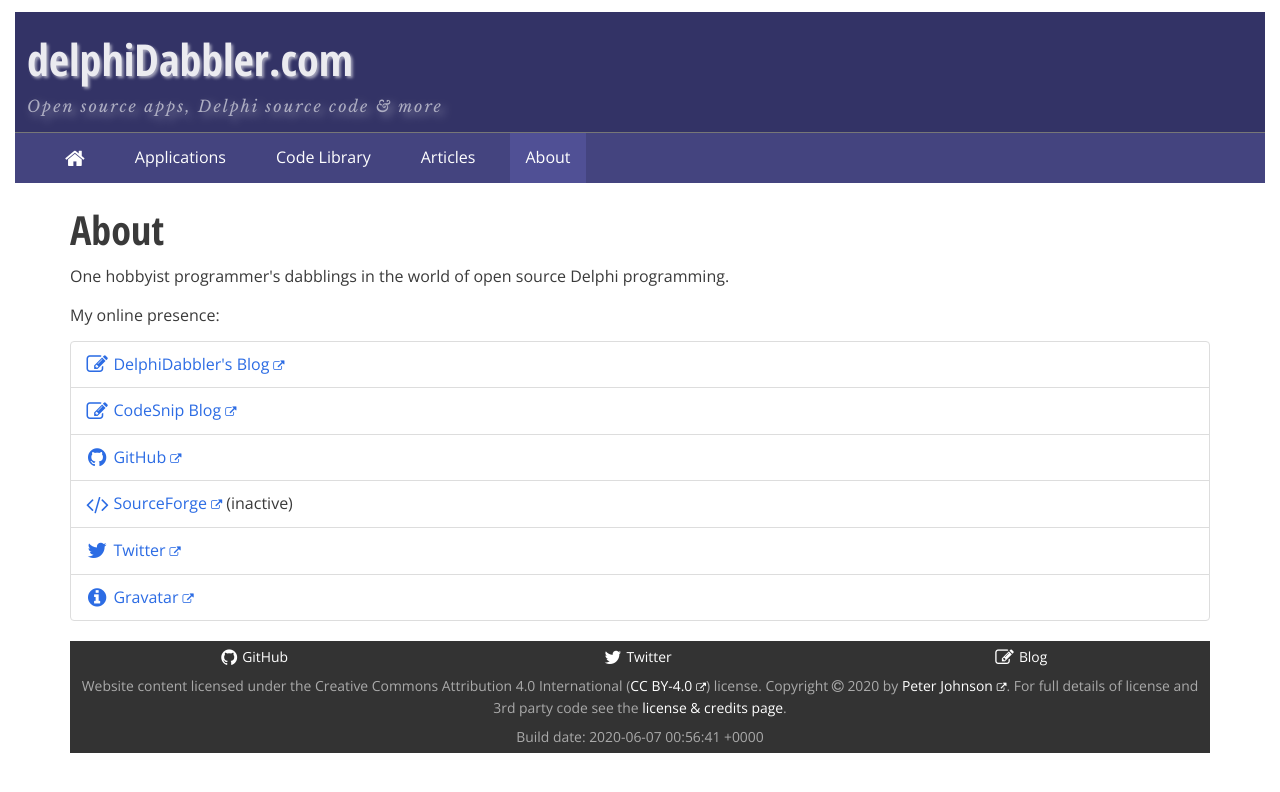
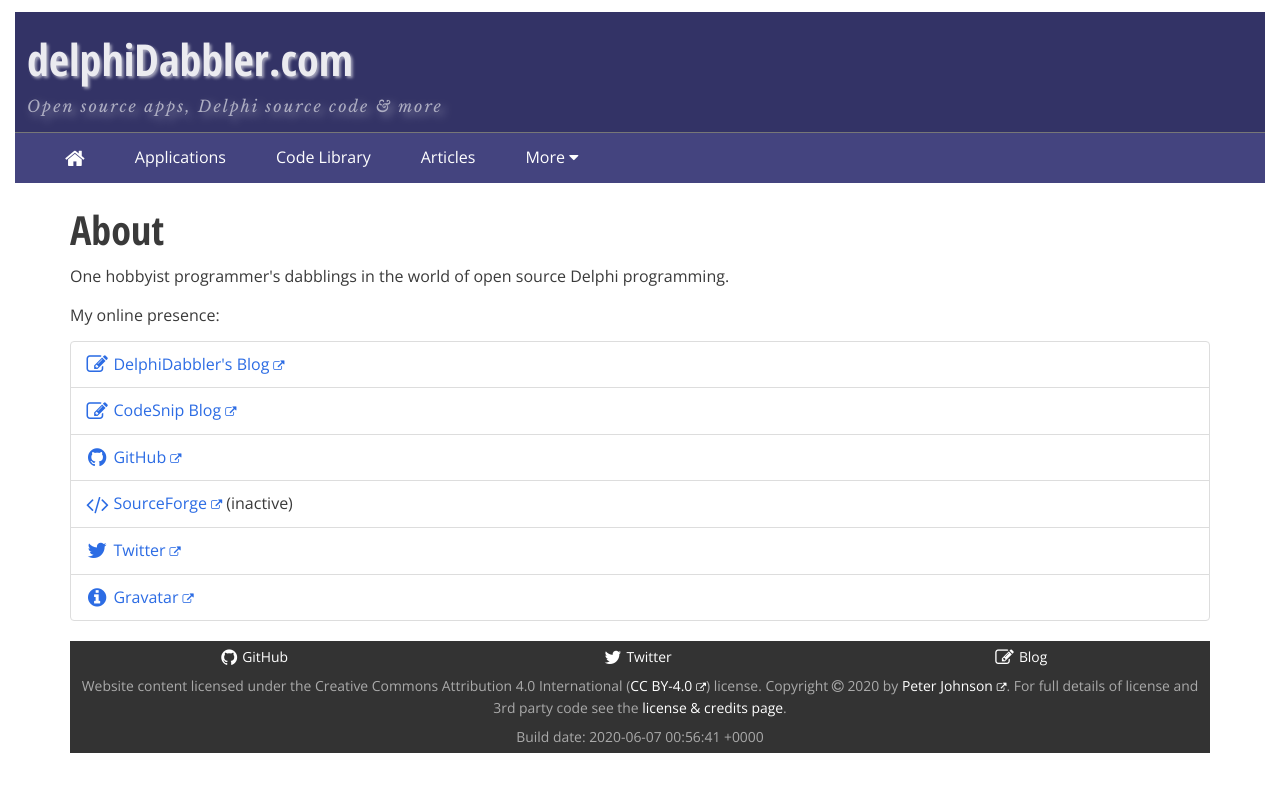
Before and after one commit to delphidabbler/delphidabbler.github.io, a Jekyll site: the page built from about.html, in a window 1280 px wide. Shown: the top 792 px of the page. Built offline with Jekyll 4.4.1, drawn with Linux system fonts in a browser that asks for light colours; nearby versions of some CDN libraries.

Commit message:
Add sub-menu to main nav containing Hints+Tips & About links.
The About link was moved from the main menu down into the sub-menu.

```diff
--- a/_includes/navigation.html
+++ b/_includes/navigation.html
@@ -29,8 +29,16 @@
       <li{% if page.url == site.data.core.articles-link %} class="active"{% endif %}>
         <a href="{{ site.data.core.articles-link }}" aria-label="{{ site.data.core.articles-link-title}}">Articles</a>
       </li>
-      <li{% if page.url == site.data.core.about-link %} class="active"{% endif %}>
-        <a href="{{ site.data.core.about-link }}" aria-label="{{ site.data.core.about-link-title}}">About</a>
+      <li class="dropdown">
+        <a class="dropdown-toggle" data-toggle="dropdown" href="#">More <span class="fa fa-caret-down" aria-hidden="true"></span></a>
+        <ul class="dropdown-menu" role="menu">
+          <li{% if page.url == site.data.core.tips-link %} class="active"{% endif %}>
+            <a href="{{ site.data.core.tips-link }}" aria-label="{{ site.data.core.tips-link-title}}">Hints &amp Tips</a>
+          </li>
+          <li{% if page.url == site.data.core.about-link %} class="active"{% endif %}>
+            <a href="{{ site.data.core.about-link }}" aria-label="{{ site.data.core.about-link-title}}">About</a>
+          </li>
+        </ul>
       </li>
     </ul>
   </div><!-- /.navbar-collapse -->
```
